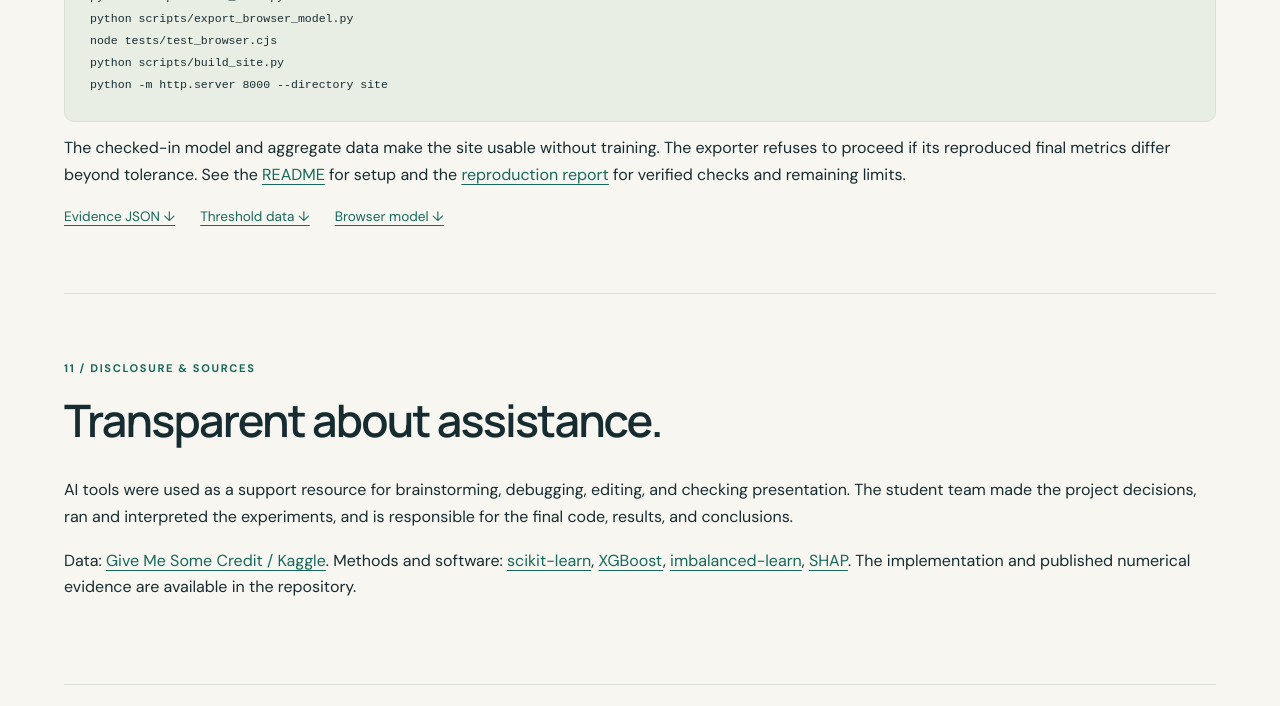
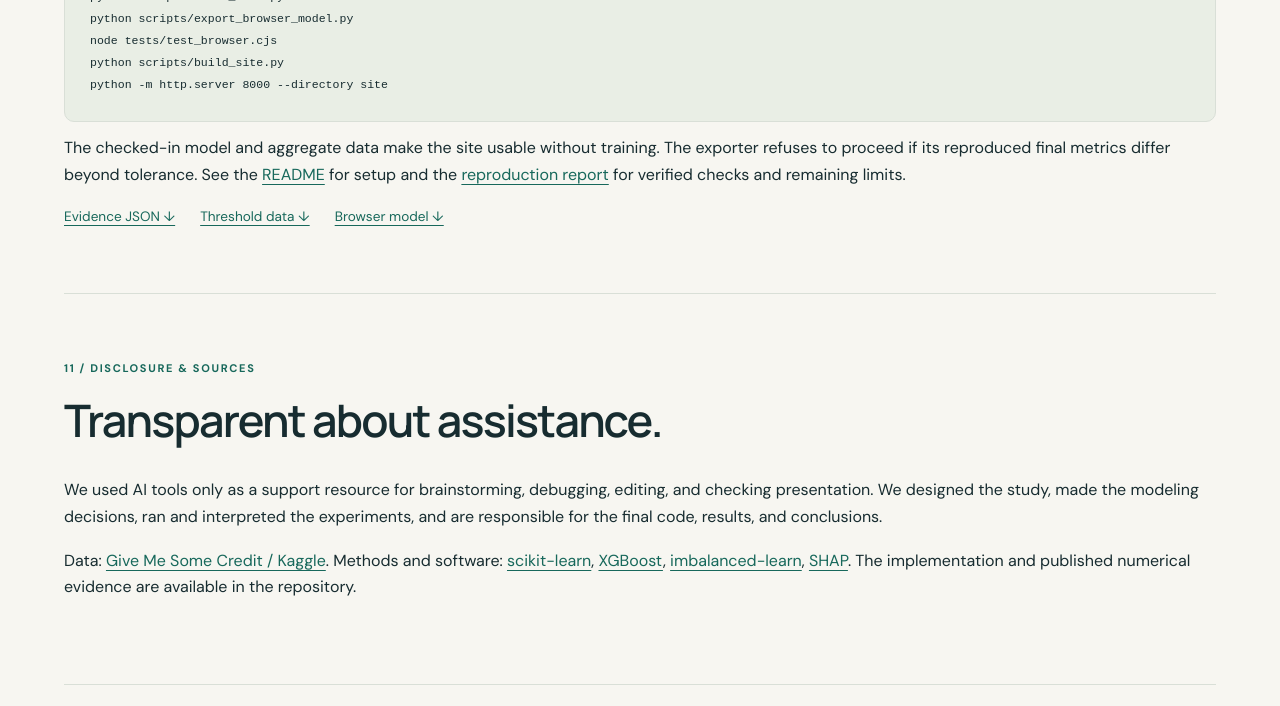
Before and after one commit to siddu834/RiskLens, a plain HTML site: page website/index.html in a window 1280 px wide. Shown: the part 10052-10758 px from the top of the page. Drawn offline with Linux system fonts and the light colour scheme; files whose address does not match are found by name.

Commit message:
Use first-person ownership in disclosure

```diff
--- a/website/index.html
+++ b/website/index.html
@@ -29,6 +29,6 @@ python scripts/export_browser_model.py
 node tests/test_browser.cjs
 python scripts/build_site.py
 python -m http.server 8000 --directory site</code></pre><p>The checked-in model and aggregate data make the site usable without training. The exporter refuses to proceed if its reproduced final metrics differ beyond tolerance. See the <a href="https://github.com/siddu834/RiskLens#readme">README</a> for setup and the <a href="https://github.com/siddu834/RiskLens/blob/main/docs/reproduction_report.md">reproduction report</a> for verified checks and remaining limits.</p><div class="download-row"><a href="data/evidence.json">Evidence JSON ↓</a><a href="data/threshold_metrics.json">Threshold data ↓</a><a href="data/model.json">Browser model ↓</a></div></section>
-<section id="disclosure" class="section"><div class="section-head"><span class="index">11 / DISCLOSURE & SOURCES</span><h2>Transparent about assistance.</h2></div><p>AI tools were used as a support resource for brainstorming, debugging, editing, and checking presentation. The student team made the project decisions, ran and interpreted the experiments, and is responsible for the final code, results, and conclusions.</p><p>Data: <a href="https://www.kaggle.com/competitions/GiveMeSomeCredit/data">Give Me Some Credit / Kaggle</a>. Methods and software: <a href="https://scikit-learn.org/stable/">scikit-learn</a>, <a href="https://xgboost.readthedocs.io/">XGBoost</a>, <a href="https://imbalanced-learn.org/stable/">imbalanced-learn</a>, <a href="https://shap.readthedocs.io/">SHAP</a>. The implementation and published numerical evidence are available in the repository.</p></section>
+<section id="disclosure" class="section"><div class="section-head"><span class="index">11 / DISCLOSURE & SOURCES</span><h2>Transparent about assistance.</h2></div><p>We used AI tools only as a support resource for brainstorming, debugging, editing, and checking presentation. We designed the study, made the modeling decisions, ran and interpreted the experiments, and are responsible for the final code, results, and conclusions.</p><p>Data: <a href="https://www.kaggle.com/competitions/GiveMeSomeCredit/data">Give Me Some Credit / Kaggle</a>. Methods and software: <a href="https://scikit-learn.org/stable/">scikit-learn</a>, <a href="https://xgboost.readthedocs.io/">XGBoost</a>, <a href="https://imbalanced-learn.org/stable/">imbalanced-learn</a>, <a href="https://shap.readthedocs.io/">SHAP</a>. The implementation and published numerical evidence are available in the repository.</p></section>
 <footer id="source"><a class="brand" href="#">◈ RiskLens</a><p>ES 335 · Serious delinquency study<br>Educational research. No lending decisions.</p><a href="https://github.com/siddu834/RiskLens">Explore the source on GitHub ↗</a></footer></main>
 <noscript>Enable JavaScript for predictions, curves and threshold exploration. The research narrative and saved result table remain readable.</noscript><script src="inference.js"></script><script src="app.js"></script></body></html>
```
